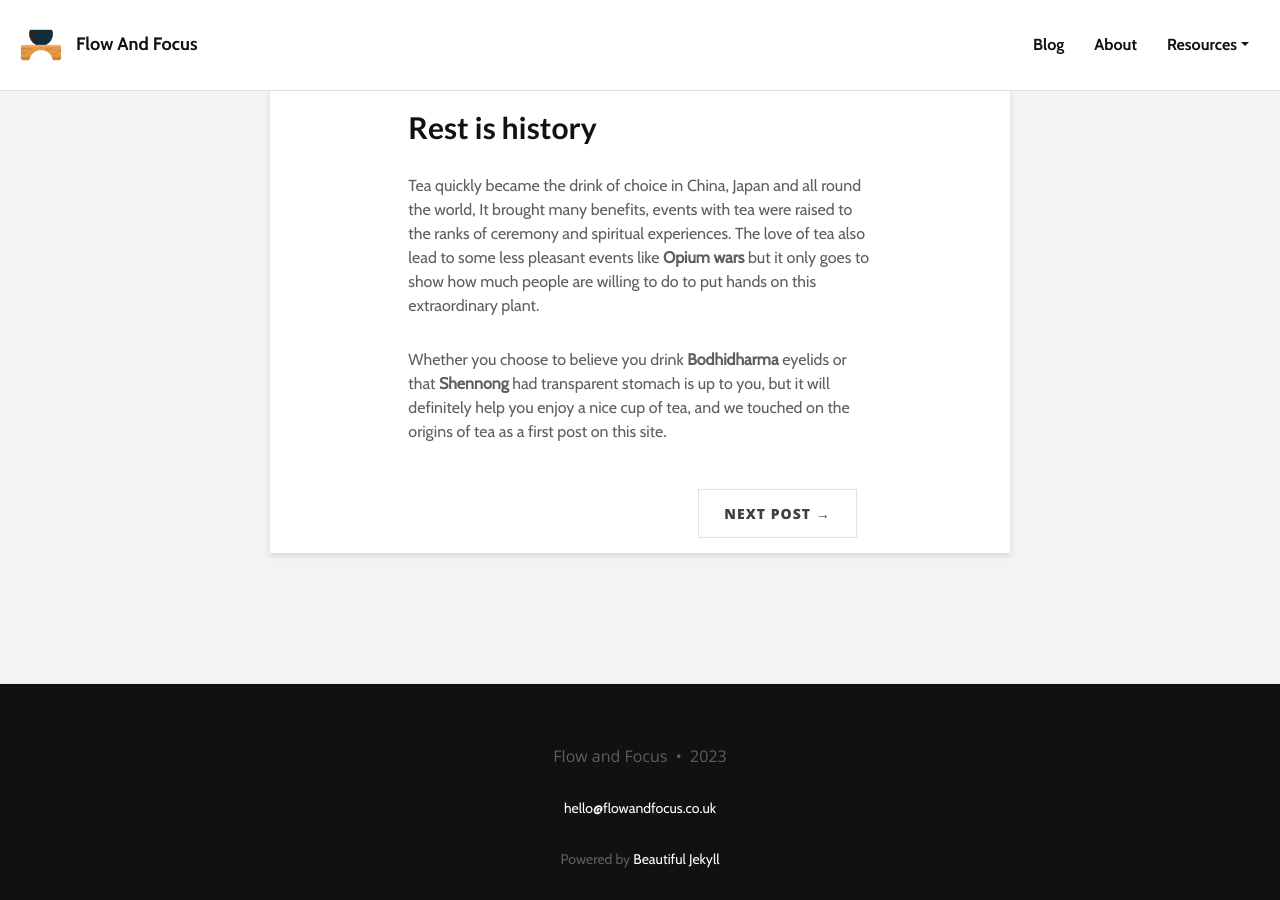
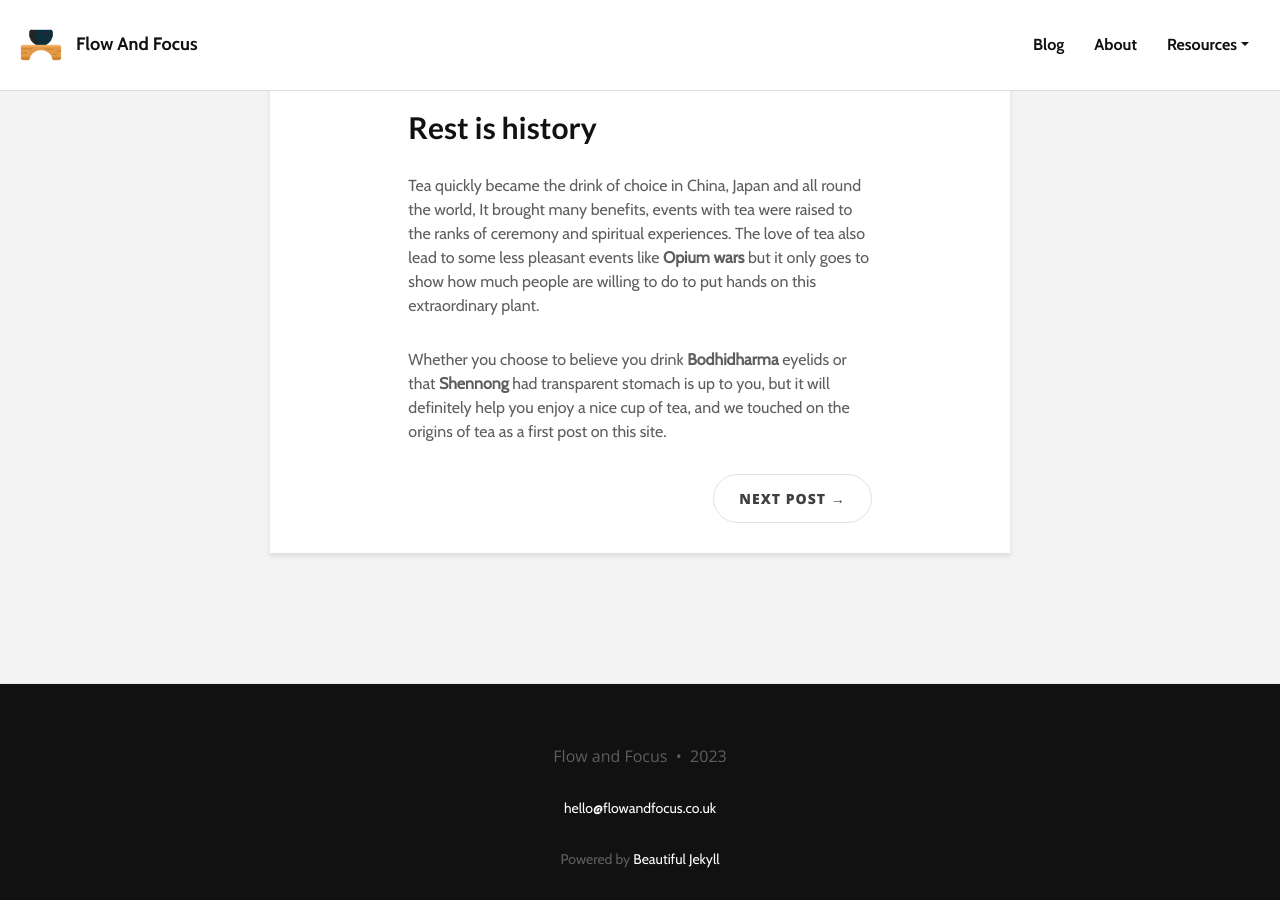
Before and after one commit to wieslawzych/flowandfocus.github.io, a Jekyll site: the page built from _posts/2023-06-26-tea-origins.md, in a window 1280 px wide and 900 px high, scrolled down 3848 px. Built offline with Jekyll 4.4.1, drawn with Linux system fonts in a browser that asks for light colours; nearby versions of some CDN libraries.

Commit message:
css fixes

```diff
--- a/assets/css/beautifuljekyll.css
+++ b/assets/css/beautifuljekyll.css
@@ -740,7 +740,7 @@
   letter-spacing: 1px;
   padding: 0.625rem 0.3125rem;
   background-color: #FFF;
-  border-radius: 0;
+  border-radius: 50px;
   color: {{ site.text-col | default: "#404040" }};
 }
 @media (min-width: 768px) {
--- a/assets/css/style.css
+++ b/assets/css/style.css
@@ -97,11 +97,18 @@
 }
 }
 
-.pagination .page-item.next {
+.pagination .page-item.page-link {
   margin-left: auto;
   padding: 15px;
+  border-radius: 50px;
 }
-
+.pagination{
+  margin-bottom: 30px;
+}
+.tag-btn {
+  border-radius: 50px;
+  margin-top:20px;
+}
 .tag{
   display: inline-block;
   height: auto;
--- a/tags.html
+++ b/tags.html
@@ -2,7 +2,7 @@
 layout: page
 title: 'Tag Index'
 cover-img: /assets/img/pot.jpg
-hide_meta: true
+
 thumbnail-img: /assets/img/pot.jpg
 share-img: /assets/img/pot.jpg
 ---
```
